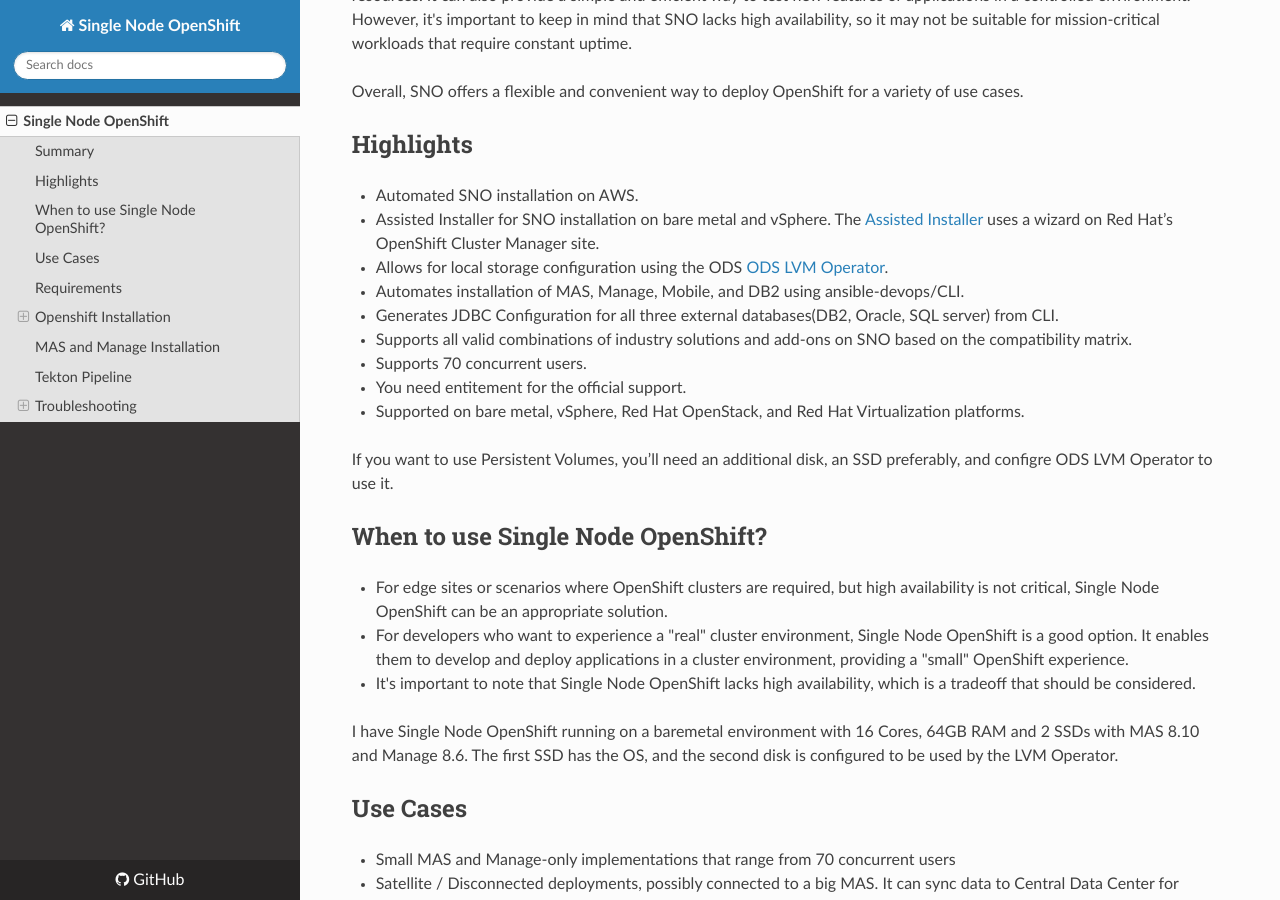
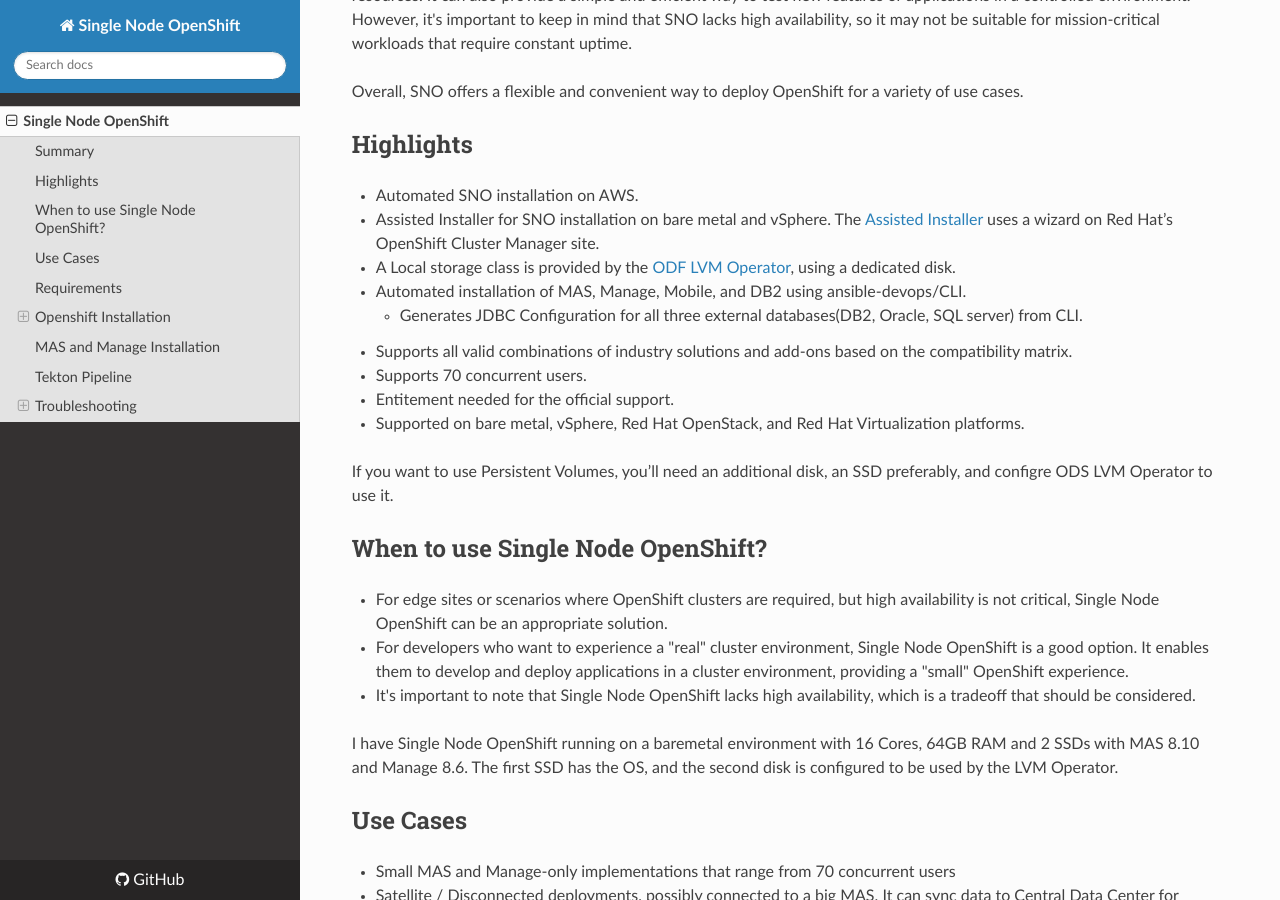
Before and after one commit to ibm-mas-manage/sno, an MkDocs documentation site: the page built from docs/index.md, in a window 1280 px wide and 900 px high, scrolled down 400 px. Built offline with MkDocs 1.6.1, drawn with Linux system fonts in a browser that asks for light colours; nearby versions of some CDN libraries.

Commit message:
Update index.md

```diff
--- a/docs/index.md
+++ b/docs/index.md
@@ -10,12 +10,12 @@
 ## Highlights
 - Automated SNO installation on AWS.
 - Assisted Installer for SNO installation on bare metal and vSphere. The [Assisted Installer](https://docs.openshift.com/container-platform/4.10/installing/installing_sno/install-sno-installing-sno.html) uses a wizard on Red Hat’s OpenShift Cluster Manager site.
-- Allows for local storage configuration using the ODS [ODS LVM Operator](https://github.com/red-hat-storage/lvm-operator).
-- Automates installation of MAS, Manage, Mobile, and DB2 using ansible-devops/CLI.
-- Generates JDBC Configuration for all three external databases(DB2, Oracle, SQL server) from CLI.
-- Supports all valid combinations of industry solutions and add-ons on SNO based on the compatibility matrix.
+- A Local storage class is provided by the [ODF LVM Operator](https://github.com/red-hat-storage/lvm-operator), using a dedicated disk.
+- Automated installation of MAS, Manage, Mobile, and DB2 using ansible-devops/CLI.
+    - Generates JDBC Configuration for all three external databases(DB2, Oracle, SQL server) from CLI.
+- Supports all valid combinations of industry solutions and add-ons based on the compatibility matrix.
 - Supports 70 concurrent users.
-- You need entitement for the official support.
+- Entitement needed for the official support.
 - Supported on bare metal, vSphere, Red Hat OpenStack, and Red Hat Virtualization platforms.
 
 If you want to use Persistent Volumes, you’ll need an additional disk, an SSD preferably, and configre ODS LVM Operator to use it.
```
